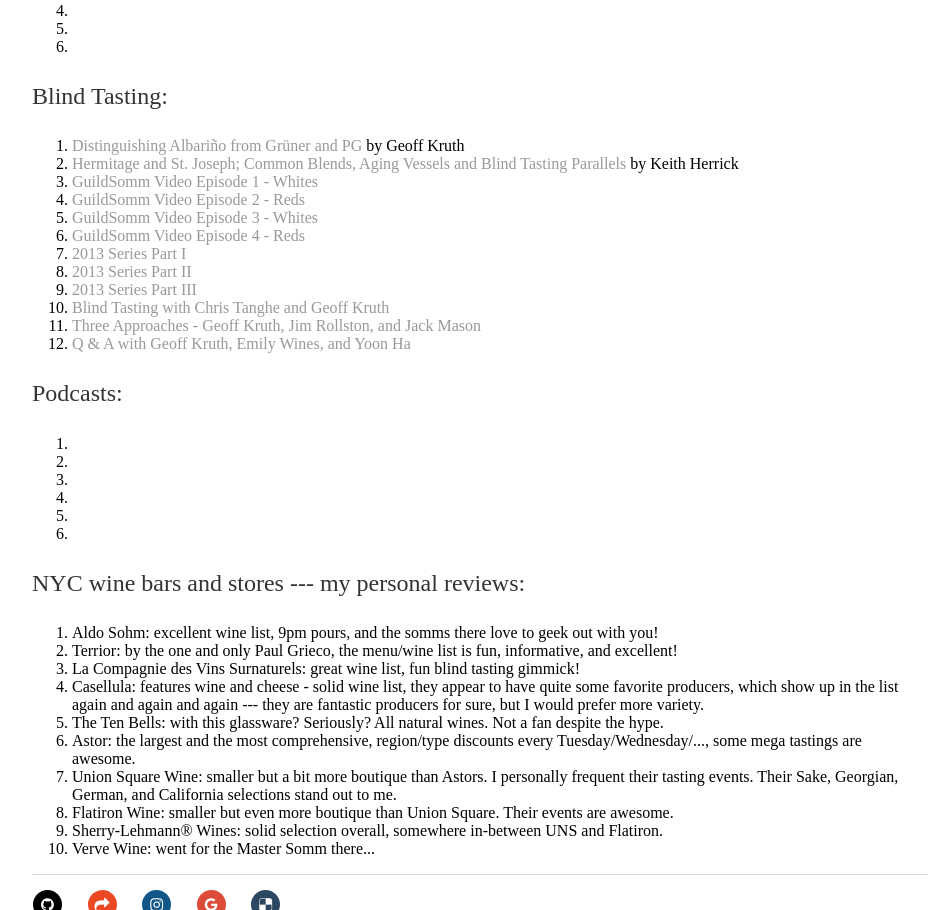
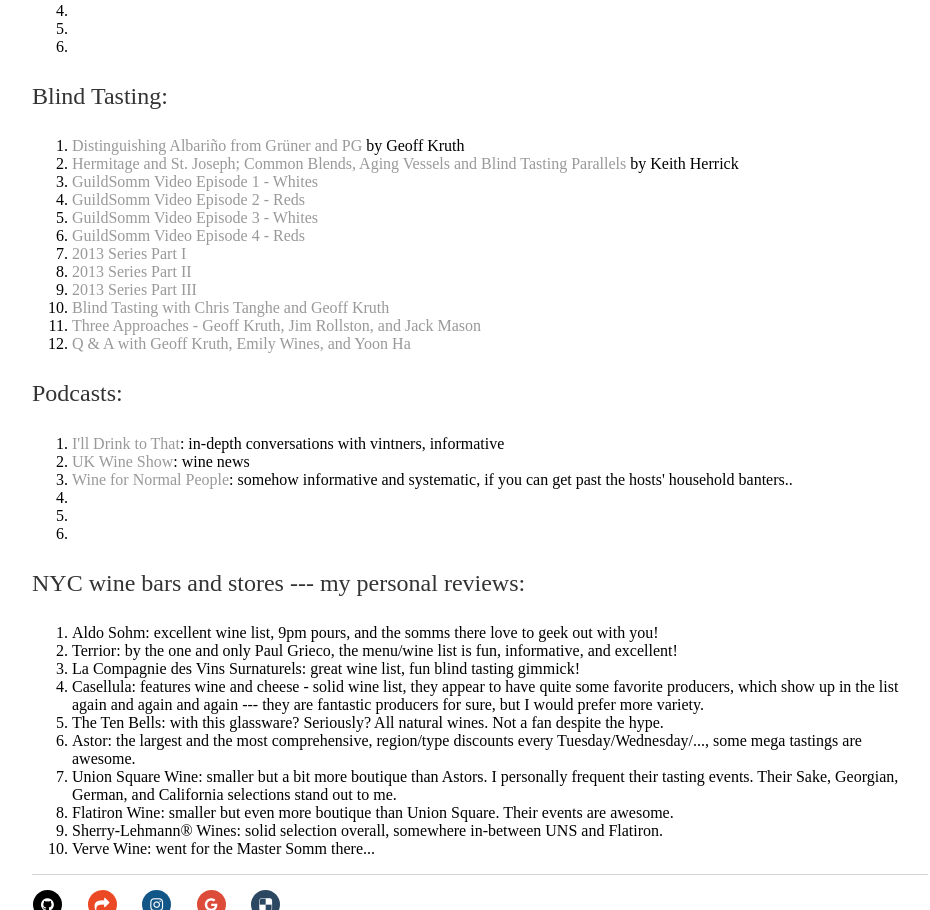
Before and after one commit to shenglih/shenglih.github.io, a Jekyll site: the page built from misc/wine_links.html, in a window 1280 px wide, cut to the strip 440-1350 px from the top of the page. Shown: the whole strip, without its empty margins (160-1090 px from the left). Built offline with Jekyll 4.4.1, drawn with Linux system fonts in a browser that asks for light colours.

Commit message:
Update wine_links.html

```diff
--- a/misc/wine_links.html
+++ b/misc/wine_links.html
@@ -39,9 +39,9 @@
   </ol>
  <p>Podcasts:</p>
 	<ol>
-  <li></li>
-  <li></li>
-  <li></li>
+		<li><a href="https://illdrinktothatpod.com/">I'll Drink to That</a>: in-depth conversations with vintners, informative</li>
+		<li><a href="https://www.thirtyfifty.co.uk/uk-wine-show.asp"> UK Wine Show</a>: wine news</li>
+		<li><a href="https://www.winefornormalpeople.com/"> Wine for Normal People</a>: somehow informative and systematic, if you can get past the hosts' household banters..</li>
   <li></li>
   <li></li>
   <li></li>
```
